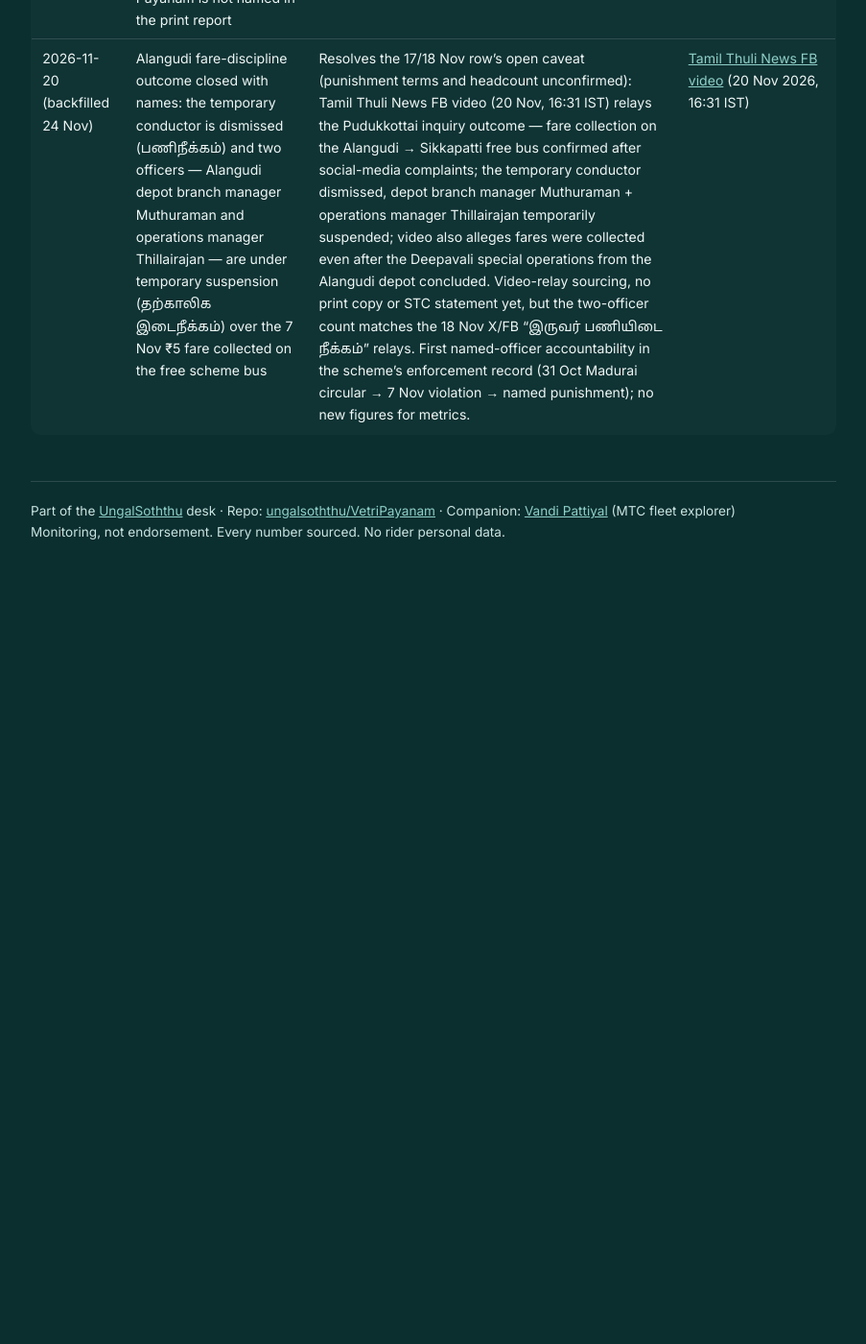
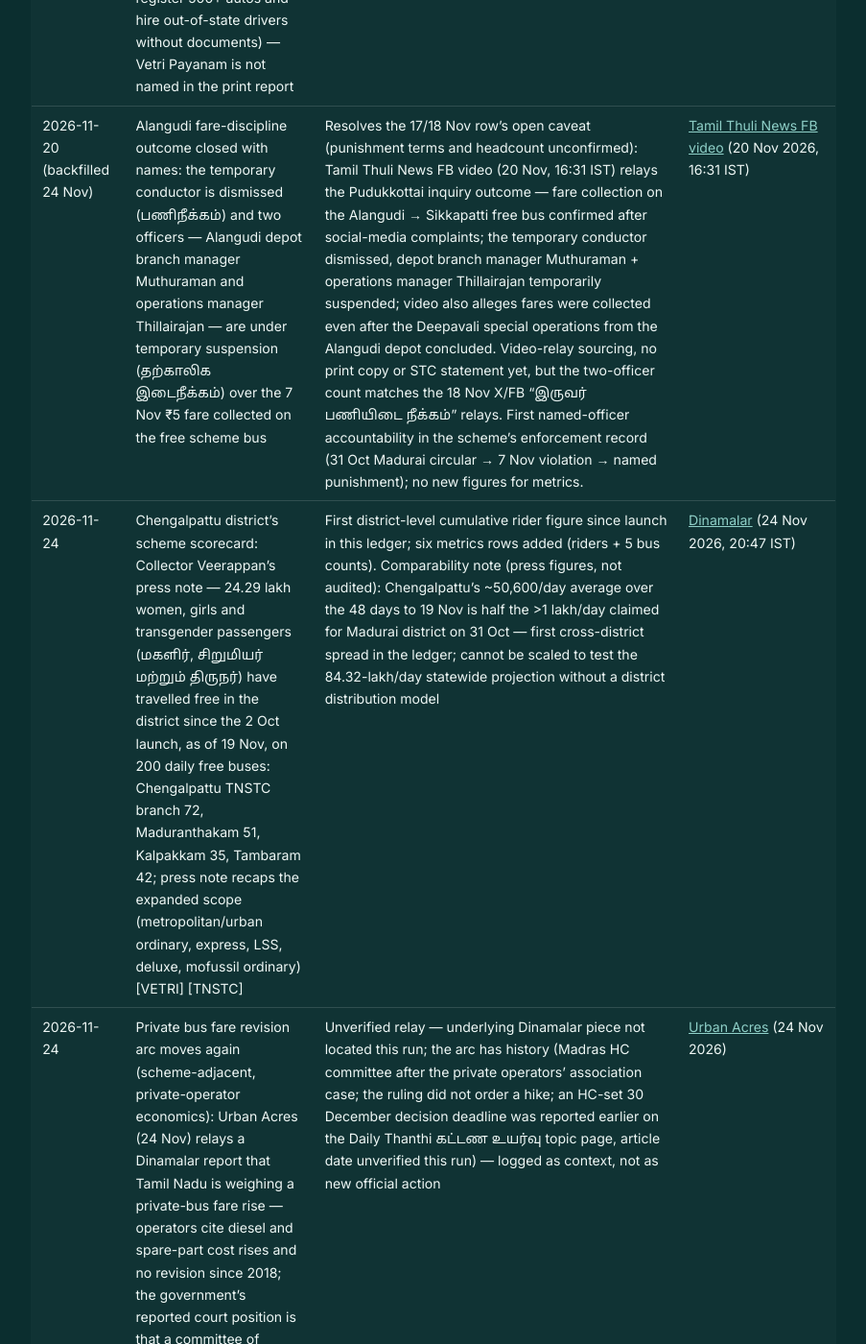
Before and after one commit to ungalsoththu/VetriPayanam, a Jekyll site: the page built from news/NEWSLOG.md, in a window 1280 px wide and 1400 px high, scrolled down 28577 px. Shown: the whole window at 96% size, without its empty margins (188-1091 px from the left). Built offline with Jekyll 4.4.1, drawn with Linux system fonts in a browser that asks for light colours; before the commit the page ends 29207 px from its top, so only the background shows below that; some of the changed text lies outside the part shown.

Commit message:
daily watch 2026-11-25: Chengalpattu scorecard (24.29 lakh women riders to 19 Nov, 200 depot-wise buses); private fare-revision arc relay (unverified); X: MTC LED-display complaint cluster

```diff
--- a/data/metrics.csv
+++ b/data/metrics.csv
@@ -92,3 +92,9 @@ date,metric,value,unit,phase,source_url,note
 2026-11-18,vetri_annual_cost_stc_ask,12000,crore_per_year,vetri,https://www.dinamalar.com/news/tamil-nadu-district-news-chennai/oil-company-stops-diesel-supply-to-city-buses-for-non-payment-of-dues/4379828,"retired STC finance officials' estimate reported by Dinamalar: expanded scheme (~12,695 buses, up to 84.32 lakh riders/day) could cost up to Rs 12,000 cr/yr, sought from government with nothing released so far — doubles the Rule 110 Rs 6,000 cr estimate; claim-level attribution, not an official allocation"
 2026-11-18,stc_daily_diesel_consumption,1700000,litres_per_day,context,https://www.dinamalar.com/news/tamil-nadu-district-news-chennai/oil-company-stops-diesel-supply-to-city-buses-for-non-payment-of-dues/4379828,8 STCs with 21300+ buses and ~2 cr passengers/day; fuel-demand context from the IOC-stoppage report
 2026-11-18,ioc_share_stc_diesel_supply,60,percent,context,https://www.dinamalar.com/news/tamil-nadu-district-news-chennai/oil-company-stops-diesel-supply-to-city-buses-for-non-payment-of-dues/4379828,IOC share of STC diesel supply (largest of the three OMC suppliers) per same report
+2026-11-19,chengalpattu_women_riders_cumulative,2429000,persons,vetri,https://www.dinamalar.com/news/tamil-nadu-district-news-chengalpattu/2429-lakh-women-s-travel-in-success-travel-program/4385345,Collector Veerappan press note via Dinamalar 24 Nov 2026 20:47 IST; women+girls+transgender district cumulative since 2 Oct launch as of 19 Nov; press figure not audited
+2026-11-24,chengalpattu_scheme_buses,200,buses,vetri,https://www.dinamalar.com/news/tamil-nadu-district-news-chengalpattu/2429-lakh-women-s-travel-in-success-travel-program/4385345,per-day free buses; Chengalpattu branch 72 + Maduranthakam 51 + Kalpakkam 35 + Tambaram 42
+2026-11-24,chengalpattu_branch_scheme_buses,72,buses,vetri,https://www.dinamalar.com/news/tamil-nadu-district-news-chengalpattu/2429-lakh-women-s-travel-in-success-travel-program/4385345,TNSTC Chengalpattu branch per-day free buses
+2026-11-24,maduranthakam_scheme_buses,51,buses,vetri,https://www.dinamalar.com/news/tamil-nadu-district-news-chengalpattu/2429-lakh-women-s-travel-in-success-travel-program/4385345,per-day free buses
+2026-11-24,kalpakkam_scheme_buses,35,buses,vetri,https://www.dinamalar.com/news/tamil-nadu-district-news-chengalpattu/2429-lakh-women-s-travel-in-success-travel-program/4385345,per-day free buses
+2026-11-24,tambaram_scheme_buses,42,buses,vetri,https://www.dinamalar.com/news/tamil-nadu-district-news-chengalpattu/2429-lakh-women-s-travel-in-success-travel-program/4385345,per-day free buses
--- a/news/NEWSLOG.md
+++ b/news/NEWSLOG.md
@@ -117,3 +117,5 @@ permalink: /news/
 | 2026-11-19 | IOC walks back the halt: company statement says diesel supply to all state transport corporations is uninterrupted — long-standing supplier operating with a credit-period facility, "committed" to keeping STC buses running despite war-like conditions, geopolitical stress, supply crunches and financial burdens; the clarification makes no mention of MTC dues or the Vetri Payanam (வெற்றி பயணம்) reimbursement | The stoppage was either brief or the 18 Nov report overstated it, but the credit-window squeeze remains the only on-record signal that non-payment had reached OMC level; numbers to chase next: OMC arrears owed by the STCs, and any Transport Dept payment order | [Dinamalar Chennai](https://www.dinamalar.com/news/tamil-nadu-district-news-chennai/indian-oil-announces-uninterrupted-supply-of-diesel-to-state-run-transporters/4380803) (19 Nov 2026) |
 | 2026-11-22/23 | Auto-workers' livelihood backlash gets a mass-protest date: All Auto Workers' Unions Federation coordinator Balasubramaniam announces a Chennai protest for 13 Dec outside Egmore Raja Rathinam Kalaiyarangam, expecting 1 lakh drivers; the print trigger is withdrawal of 2023's அரசாணை 319 (permit liberalisation letting fleet companies register 500+ autos and hire out-of-state drivers without documents) — Vetri Payanam is not named in the print report | Social relays nonetheless frame the mobilisation as the Vetri Payanam (வெற்றி பயணம்) income-loss backlash ("sharp drop in daily trips and earnings"); completes the livelihood arc this ledger tracks (5 Nov VCK ₹15,000 compensation ask, 18 Nov AP auto comparator); 13 Dec is the first mass-mobilisation date to watch on the driver-economics side of the free-travel debate | [Daily Thanthi](https://www.dailythanthi.com/news/tamilnadu/auto-drivers-protest-announced-in-chennai-on-december-13th) (23 Nov 2026, 2:18 AM); social framing: [FB](https://www.facebook.com/memeschennai/posts/1470974555153279), [IG](https://www.instagram.com/p/DgEpq33yhhr) |
 | 2026-11-20 (backfilled 24 Nov) | Alangudi fare-discipline outcome closed with names: the temporary conductor is dismissed (பணிநீக்கம்) and two officers — Alangudi depot branch manager Muthuraman and operations manager Thillairajan — are under temporary suspension (தற்காலிக இடைநீக்கம்) over the 7 Nov ₹5 fare collected on the free scheme bus | Resolves the 17/18 Nov row's open caveat (punishment terms and headcount unconfirmed): Tamil Thuli News FB video (20 Nov, 16:31 IST) relays the Pudukkottai inquiry outcome — fare collection on the Alangudi → Sikkapatti free bus confirmed after social-media complaints; the temporary conductor dismissed, depot branch manager Muthuraman + operations manager Thillairajan temporarily suspended; video also alleges fares were collected even after the Deepavali special operations from the Alangudi depot concluded. Video-relay sourcing, no print copy or STC statement yet, but the two-officer count matches the 18 Nov X/FB "இருவர் பணியிடை நீக்கம்" relays. First named-officer accountability in the scheme's enforcement record (31 Oct Madurai circular → 7 Nov violation → named punishment); no new figures for metrics. | [Tamil Thuli News FB video](https://www.facebook.com/tamilthulinews/videos/1157124997214672) (20 Nov 2026, 16:31 IST) |
+| 2026-11-24 | Chengalpattu district's scheme scorecard: Collector Veerappan's press note — 24.29 lakh women, girls and transgender passengers (மகளிர், சிறுமியர் மற்றும் திருநர்) have travelled free in the district since the 2 Oct launch, as of 19 Nov, on 200 daily free buses: Chengalpattu TNSTC branch 72, Maduranthakam 51, Kalpakkam 35, Tambaram 42; press note recaps the expanded scope (metropolitan/urban ordinary, express, LSS, deluxe, mofussil ordinary) [VETRI] [TNSTC] | First district-level cumulative rider figure since launch in this ledger; six metrics rows added (riders + 5 bus counts). Comparability note (press figures, not audited): Chengalpattu's ~50,600/day average over the 48 days to 19 Nov is half the >1 lakh/day claimed for Madurai district on 31 Oct — first cross-district spread in the ledger; cannot be scaled to test the 84.32-lakh/day statewide projection without a district distribution model | [Dinamalar](https://www.dinamalar.com/news/tamil-nadu-district-news-chengalpattu/2429-lakh-women-s-travel-in-success-travel-program/4385345) (24 Nov 2026, 20:47 IST) |
+| 2026-11-24 | Private bus fare revision arc moves again (scheme-adjacent, private-operator economics): Urban Acres (24 Nov) relays a Dinamalar report that Tamil Nadu is weighing a private-bus fare rise — operators cite diesel and spare-part cost rises and no revision since 2018; the government's reported court position is that a committee of transport experts has been formed with several rounds of discussion, decision expected "soon"; operators' frame: state assists STCs against losses (now including the fare-free scheme) while private operators depend on passenger fares | Unverified relay — underlying Dinamalar piece not located this run; the arc has history (Madras HC committee after the private operators' association case; the ruling did not order a hike; an HC-set 30 December decision deadline was reported earlier on the Daily Thanthi கட்டண உயர்வு topic page, article date unverified this run) — logged as context, not as new official action | [Urban Acres](https://urbanacres.in/tamil-nadu-weighs-private-bus-fare-rise-amid-cost-pressures-ua76acc23be7ac0491) (24 Nov 2026) |
```
Also changed, not shown: social/SOCIALLOG.md (+10 -0 lines).
